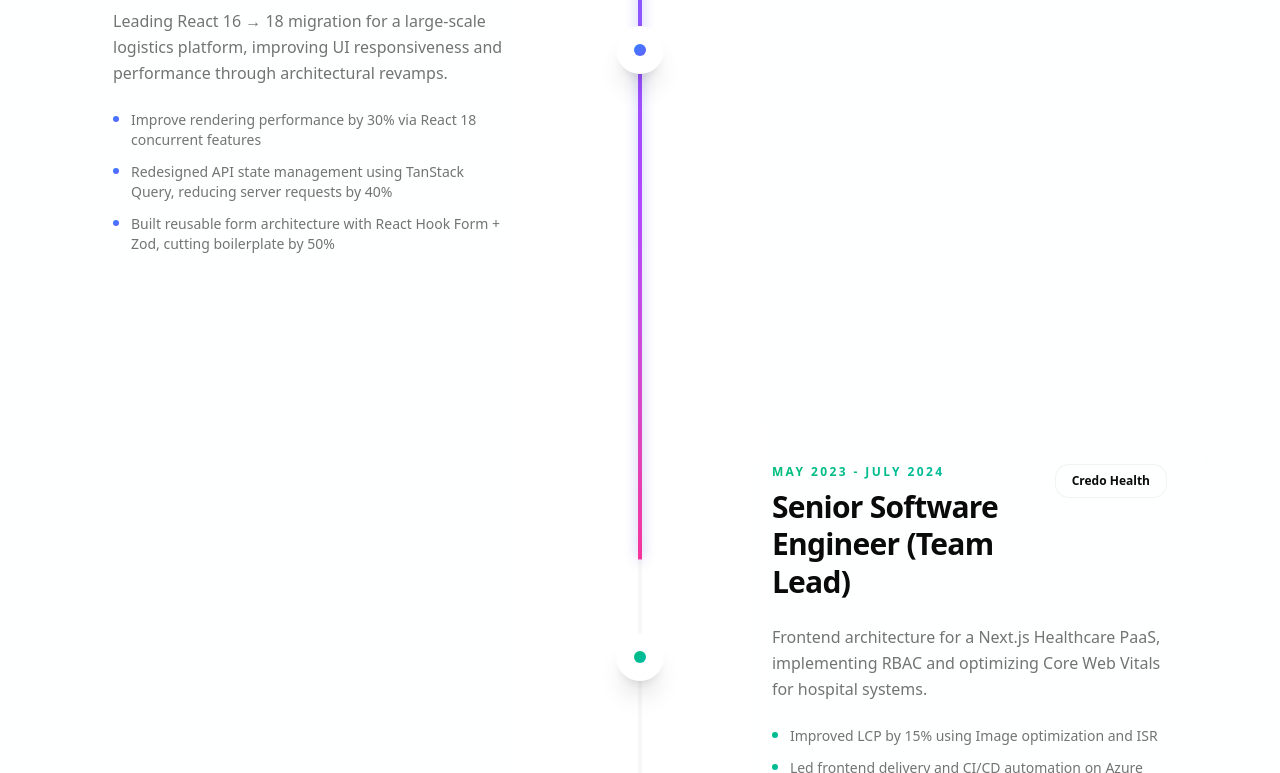
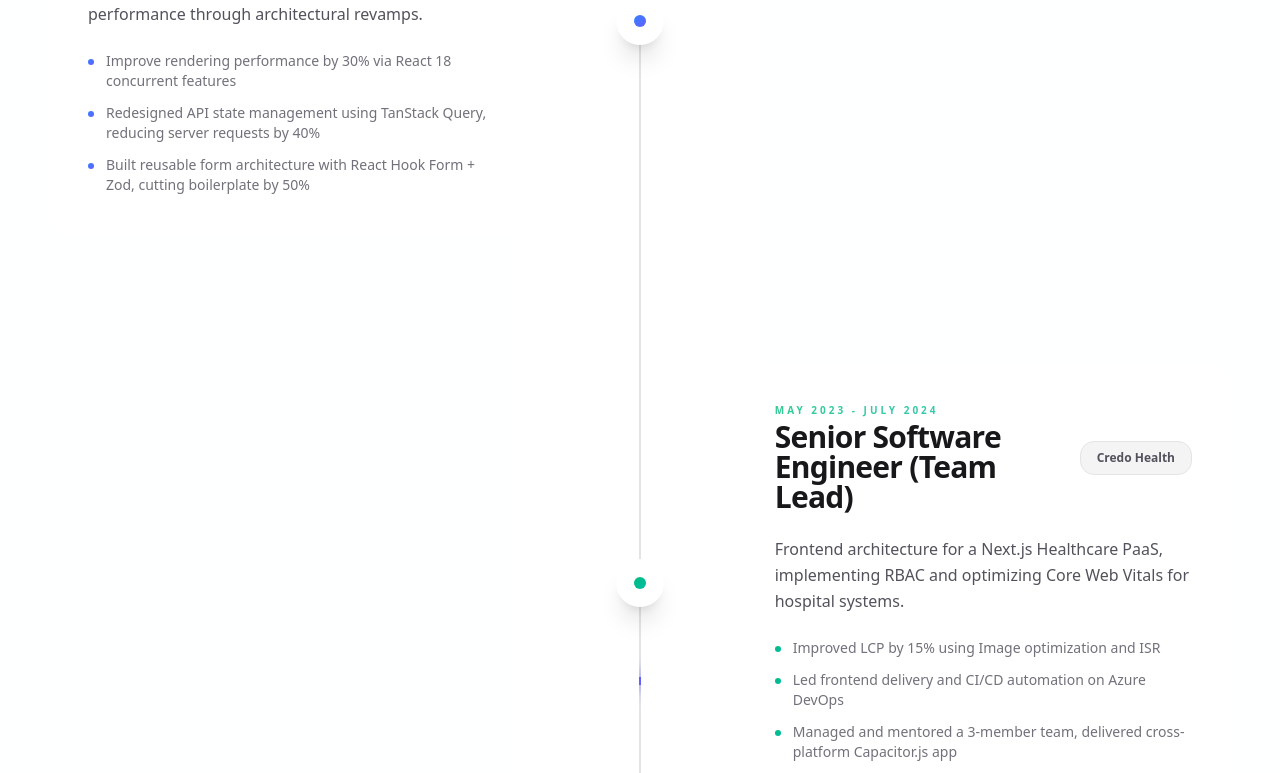
Before and after one commit to techyvino/vinoth-portfolio, a Next.js app: page / in a window 1280 px wide. Shown: the part 4747-5520 px from the top of the page. Built offline with nearby package versions, Linux system fonts and the light colour scheme.

Commit message:
feat: Add `Experience` component to display work history timeline with interactive cards and animations.

```diff
--- a/components/experience.tsx
+++ b/components/experience.tsx
@@ -1,6 +1,6 @@
 "use client";
 
-import { motion, useScroll, useSpring } from "framer-motion";
+import { motion, useScroll, useSpring, useTransform } from "framer-motion";
 import { Section } from "./section";
 import { Zap } from "lucide-react";
 import { useRef } from "react";
@@ -75,7 +75,7 @@ function ExperienceCard({ exp, index }: { exp: Experience; index: number }) {
   return (
     <div
       className={cn(
-        "relative flex items-center justify-between md:justify-normal gap-8 md:gap-0 group",
+        "relative flex items-center justify-between gap-8 md:gap-0 group",
         isEven ? "md:flex-row" : "md:flex-row-reverse",
       )}
     >
@@ -91,22 +91,31 @@ function ExperienceCard({ exp, index }: { exp: Experience; index: number }) {
 
       {/* Content */}
       <motion.div
-        initial={{ opacity: 0, x: isEven ? 30 : -30, scale: 0.95 }}
-        whileInView={{ opacity: 1, x: 0, scale: 1 }}
-        viewport={{ once: true, amount: 0.1 }}
-        transition={{
-          duration: 0.4,
-          delay: index * 0.05,
-          type: "spring",
-          stiffness: 200,
-          damping: 20,
-        }}
+        initial={{ opacity: 0, x: isEven ? -50 : 50 }}
+        whileInView={{ opacity: 1, x: 0 }}
+        viewport={{ once: true, amount: 0.3 }}
+        transition={{ duration: 0.6, type: "spring", bounce: 0.4 }}
         whileHover={{
           y: -10,
-          boxShadow: "0 20px 60px rgba(99, 102, 241, 0.15)",
+          boxShadow: "0 25px 50px -12px rgba(99, 102, 241, 0.25)",
         }}
-        className="w-[calc(100%-4rem)] md:w-[42%] p-8 md:p-10 rounded-[2.5rem] border border-border/50 bg-card/50 glass hover:border-indigo-500/30 transition-all duration-500 relative overflow-hidden group/card cursor-pointer"
+        className={cn(
+          "flex-1 md:flex-none md:w-[42%] p-8 md:p-10 rounded-3xl bg-white/70 dark:bg-zinc-900/50 backdrop-blur-xl transition-all duration-500 relative overflow-hidden group/card cursor-default",
+          "ring-1 ring-transparent hover:ring-indigo-500/50 hover:shadow-2xl",
+          isEven ? "md:mr-auto" : "md:ml-auto",
+        )}
       >
+        {/* Connector Line (Desktop Only) - Now purely hover based for consistency */}
+        <div
+          className={cn(
+            "hidden md:block absolute top-1/2 -translate-y-1/2 w-8 h-[2px] bg-linear-to-r transition-all duration-500 opacity-0 group-hover/card:opacity-100 group-hover/card:w-12",
+            isEven
+              ? "-right-8 group-hover/card:-right-12 from-indigo-500 to-transparent rotate-180"
+              : "-left-8 group-hover/card:-left-12 from-indigo-500 to-transparent",
+            exp.color,
+          )}
+        />
+
         {/* Glow Effect */}
         <div
           className={cn(
@@ -116,26 +125,26 @@ function ExperienceCard({ exp, index }: { exp: Experience; index: number }) {
         />
 
         <div className="space-y-6 relative z-10">
-          <div className="flex flex-col md:flex-row md:items-center justify-between gap-4">
-            <div>
+          <div className="flex flex-col sm:flex-row sm:items-center justify-between gap-4">
+            <div className="space-y-1">
               <div
                 className={cn(
-                  "text-xs text-nowrap font-black uppercase tracking-[0.2em] mb-2 bg-linear-to-r bg-clip-text text-transparent",
+                  "text-[10px] font-black uppercase tracking-[0.3em] mb-1 bg-linear-to-r bg-clip-text text-transparent opacity-80",
                   exp.color,
                 )}
               >
                 {exp.period}
               </div>
-              <h3 className="text-2xl md:text-3xl font-black tracking-tight leading-tight">
+              <h3 className="text-2xl md:text-3xl font-black tracking-tight leading-none text-zinc-900 dark:text-white">
                 {exp.role}
               </h3>
             </div>
-            <div className="px-4 py-2 rounded-xl bg-background/50 border border-border/50 text-xs font-bold whitespace-nowrap self-start">
+            <div className="px-4 py-2 rounded-xl bg-zinc-100 dark:bg-zinc-800/50 border border-zinc-200 dark:border-white/5 text-xs font-bold text-zinc-600 dark:text-zinc-400 whitespace-nowrap self-start sm:self-center transition-colors hover:border-indigo-500/30">
               {exp.company}
             </div>
           </div>
 
-          <p className="text-muted-foreground leading-relaxed font-medium">
+          <p className="text-zinc-600 dark:text-zinc-400 leading-relaxed font-medium text-sm md:text-base">
             {exp.description}
           </p>
 
@@ -147,17 +156,15 @@ function ExperienceCard({ exp, index }: { exp: Experience; index: number }) {
                 initial={{ opacity: 0, x: -10 }}
                 whileInView={{ opacity: 1, x: 0 }}
                 viewport={{ once: true }}
-                transition={{ delay: i * 0.1 }}
+                transition={{ delay: 0.2 + i * 0.1 }}
               >
-                <motion.div
+                <div
                   className={cn(
-                    "mt-1.5 w-1.5 h-1.5 rounded-full shrink-0 bg-linear-to-br",
+                    "mt-2 w-1.5 h-1.5 rounded-full shrink-0 bg-linear-to-br transition-transform group-hover/item:scale-125",
                     exp.color,
                   )}
-                  whileHover={{ scale: 2, rotate: 360 }}
-                  transition={{ duration: 0.3 }}
                 />
-                <span className="text-sm font-medium text-muted-foreground group-hover/item:text-foreground transition-colors">
+                <span className="text-sm font-medium text-zinc-500 dark:text-zinc-400 group-hover/item:text-zinc-900 dark:group-hover/item:text-zinc-200 transition-colors">
                   {item}
                 </span>
               </motion.div>
@@ -176,7 +183,7 @@ export function Experience() {
   const containerRef = useRef<HTMLDivElement>(null);
   const { scrollYProgress } = useScroll({
     target: containerRef,
-    offset: ["start end", "end start"],
+    offset: ["start 0.8", "end center"],
   });
 
   const scaleY = useSpring(scrollYProgress, {
@@ -185,12 +192,15 @@ export function Experience() {
     restDelta: 0.001,
   });
 
+  const translateY = useTransform(scaleY, [0, 1], ["0%", "100%"]);
+  const tipOpacity = useTransform(scrollYProgress, [0, 0.05], [0, 1]);
+
   return (
     <Section
       id="experience"
       className="py-20 relative overflow-hidden bg-zinc-50/10 dark:bg-black/20 noise"
     >
-      <div className="max-w-7xl mx-auto px-6">
+      <div className="max-w-7xl mx-auto">
         <div className="flex flex-col items-center text-center space-y-6 mb-32">
           <motion.div
             initial={{ opacity: 0, scale: 0.9 }}
@@ -218,10 +228,18 @@ export function Experience() {
 
         <div ref={containerRef} className="relative space-y-24 md:space-y-32">
           {/* Vertical Timeline Line */}
-          <div className="absolute left-6 md:left-1/2 top-0 bottom-0 w-1 bg-border/30 md:-translate-x-1/2">
+          <div className="absolute left-6 md:left-1/2 top-4 bottom-4 w-0.5 bg-zinc-200 dark:bg-zinc-800 md:-translate-x-1/2 overflow-hidden">
             <motion.div
               style={{ scaleY }}
-              className="absolute inset-0 w-full bg-linear-to-b from-indigo-500 via-purple-500 to-pink-500 origin-top shadow-[0_0_20px_rgba(99,102,241,0.5)]"
+              className="absolute inset-x-0 top-0 w-full bg-linear-to-b from-indigo-500 via-purple-500 to-pink-500 origin-top shadow-[0_0_15px_rgba(99,102,241,0.5)]"
+            />
+            {/* Moving Glow Tip */}
+            <motion.div
+              style={{
+                top: translateY,
+                opacity: tipOpacity,
+              }}
+              className="absolute left-1/2 -translate-x-1/2 w-2 h-2 rounded-full bg-indigo-500 shadow-[0_0_15px_6px_rgba(99,102,241,0.6)] z-10"
             />
           </div>
 
```
